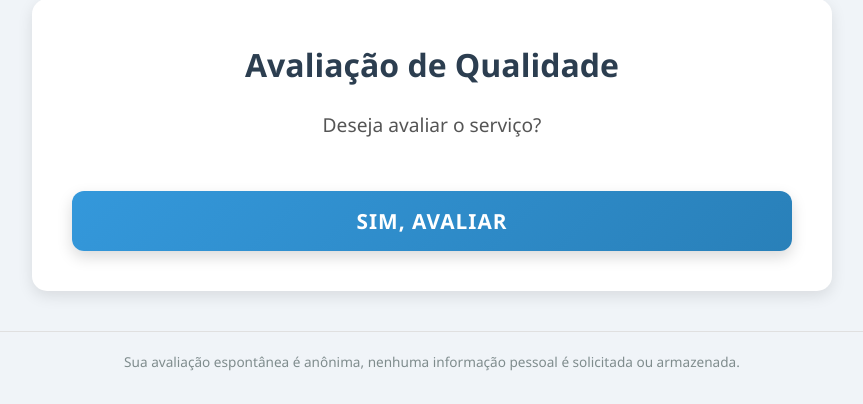
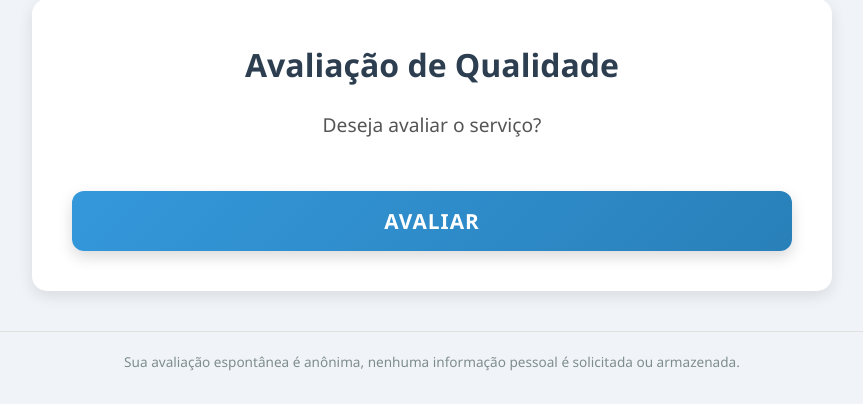
Before and after one commit to Fives2/Sistema-de-Avaliacao-de-Qualidade-de-Servicos-Prestados, a PHP site: page / in a window 1280 px wide. Shown: the part 21-425 px from the top of the page, without its empty margins (208-1071 px from the left). Run offline with PHP 8.4, Linux system fonts and the light colour scheme.

Commit message:
comments

```diff
--- a/public/index.php
+++ b/public/index.php
@@ -15,9 +15,9 @@
 
         <!-- TELA INICIAL -->
         <div id="telaInicial" class="tela">
-            <h1>Avaliação de Qualidade</h1>
+            <h1>Avaliação de Qualidade</h1> <!-- MODIFICAR colocar o título do setor ou algo relacionado, talvez personalizavel -->
             <p class="intro">Deseja avaliar o serviço?</p>
-            <button id="btnIniciar" class="btn-principal">Sim, avaliar</button>
+            <button id="btnIniciar" class="btn-principal">Avaliar</button>
         </div>
 
         <!-- TELAS DAS PERGUNTAS -->
--- a/public/php/submit.php
+++ b/public/php/submit.php
@@ -1,6 +1,9 @@
 <?php
 require_once './../../src/db.php';
 header('Content-Type: application/json');
+
+// MODIFICAR: Mover para SRC
+// por enquanto está simulando o dispositivo 1, modificar depois da criação do login e crud
 
 /**
  * Lê e valida os dados enviados no corpo da requisição.
--- a/sql/setup.sql
+++ b/sql/setup.sql
@@ -95,3 +95,5 @@ INSERT INTO pergunta (pegcodigo, pegtexto) VALUES
 (1, 'Como você avalia o atendimento recebido?'),
 (2, 'O ambiente está limpo e organizado?'),
 (3, 'O tempo de espera foi adequado?');
+
+/* MODIFICAR alterar a tabela avaliacoes adicionar mais pks*/
--- a/src/db.php
+++ b/src/db.php
@@ -16,3 +16,4 @@ function getQuestoesAtivas() {
 }
 
 // mover isso para o perguntas, verificar o que faz mais sentido inserir aqui ou jogar tudo aqui
+// colocar métodos em arquivos separados
```
Also changed, not shown: public/js/perguntas.js (+14 -2 lines).
